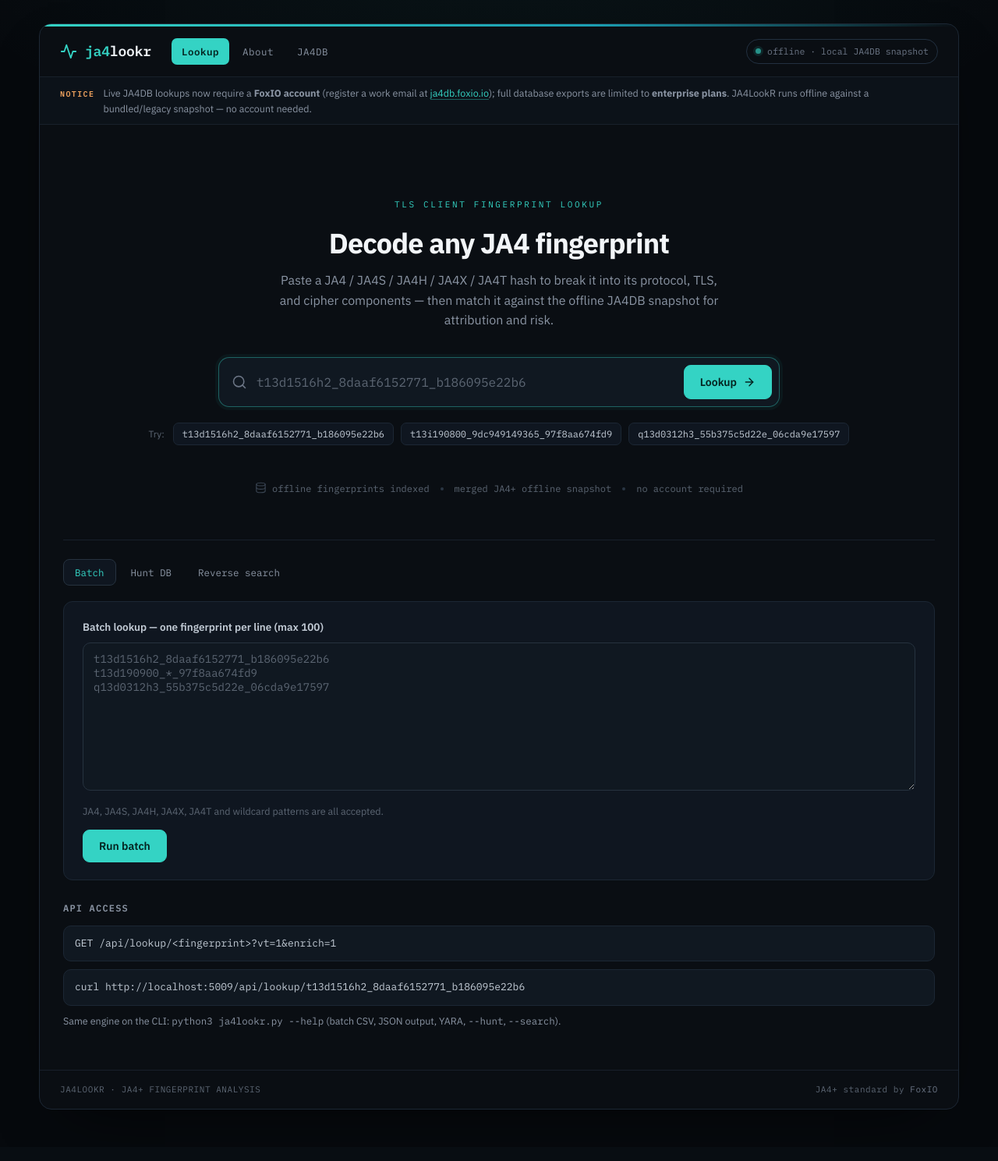
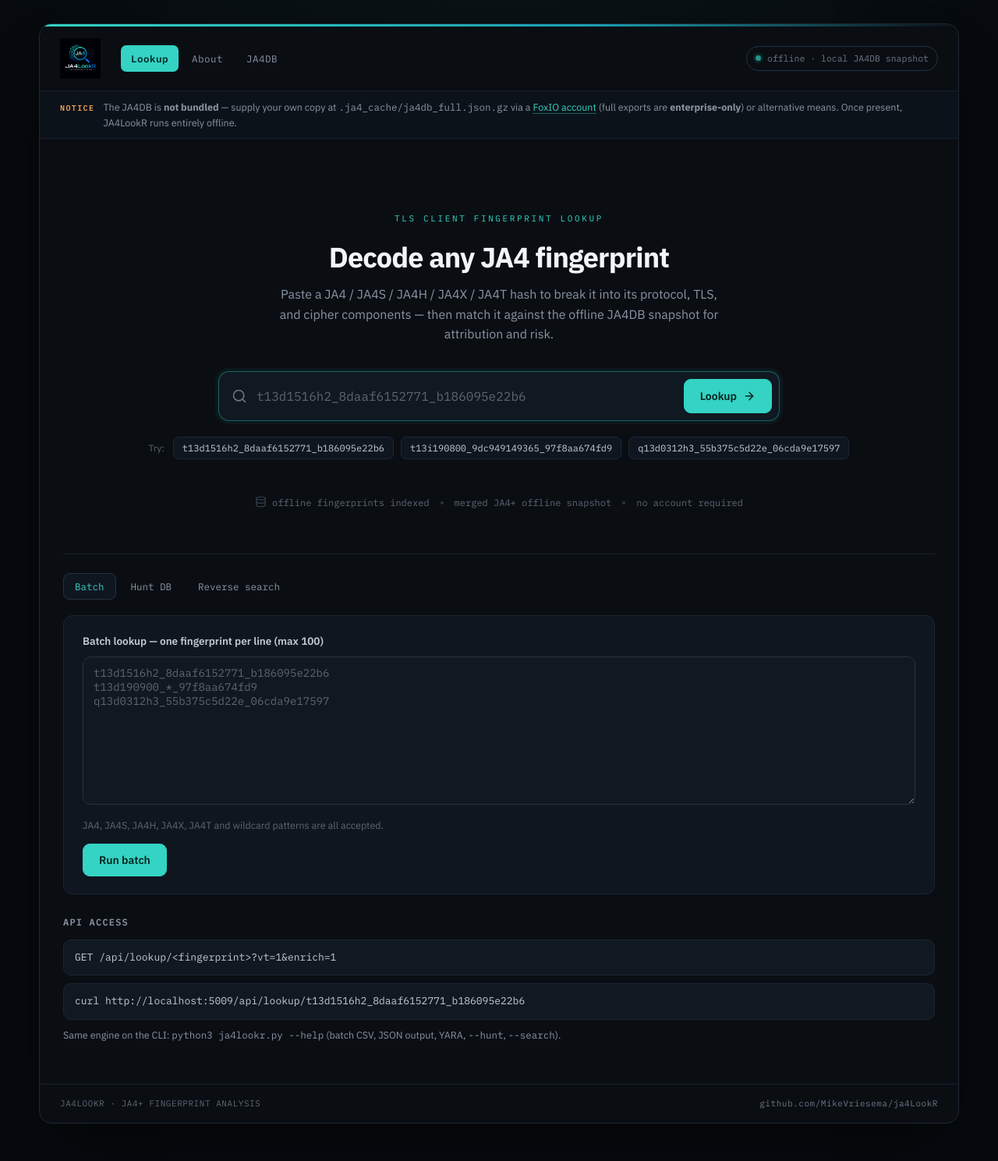
Before and after one commit to MikeVriesema/ja4LookR, a Flask app: page / in a window 1280 px wide. Shown: the whole page at 78% size. Before the commit the page ends 1423 px from the top, so only its background shows below. Run offline with Flask 3, Linux system fonts and the light colour scheme.

Commit message:
feat: brand logo, repo footer link, user-supplied DB messaging
- Replace the masthead symbol with the JA4LookR logo (assets/ja4lookR.png)
  and add it centered at the top of the README
- Footer: drop the FoxIO credit link, link to the GitHub repo instead
- Make clear the JA4DB is NOT bundled — users supply their own copy at
  .ja4_cache/ja4db_full.json.gz (FoxIO account / enterprise export or
  alternative means); rework README + web notice + install steps accordingly
- README: move Usage above the Risk engine section

Co-Authored-By: Claude Opus 4.8 <noreply@anthropic.com>

```diff
--- a/templates/base.html
+++ b/templates/base.html
@@ -70,13 +70,8 @@
             flex-wrap: wrap;
         }
         .topbar-left { display: flex; align-items: center; gap: 26px; }
-        .brand { display: flex; align-items: center; gap: 10px; }
-        .brand .logo { display: inline-flex; color: var(--accent); }
-        .brand .wordmark {
-            font-family: var(--mono); font-weight: 600; font-size: 18px;
-            color: #eef2f6; letter-spacing: -.01em;
-        }
-        .brand .wordmark b { color: var(--accent); font-weight: 600; }
+        .brand { display: inline-flex; align-items: center; text-decoration: none; }
+        .brand-logo { height: 52px; width: auto; display: block; }
         .topnav { display: flex; align-items: center; gap: 4px; font-family: var(--mono); font-size: 12.5px; letter-spacing: .04em; }
         .topnav a {
             padding: 7px 13px; border-radius: 7px; color: var(--muted); transition: background .15s, color .15s;
@@ -204,12 +199,9 @@
 
         <div class="topbar">
             <div class="topbar-left">
-                <div class="brand">
-                    <span class="logo" aria-hidden="true">
-                        <svg width="22" height="22" viewBox="0 0 24 24" fill="none" stroke="currentColor" stroke-width="2" stroke-linecap="round" stroke-linejoin="round"><polyline points="22 12 18 12 15 21 9 3 6 12 2 12"></polyline></svg>
-                    </span>
-                    <span class="wordmark"><b>ja4</b>lookr</span>
-                </div>
+                <a class="brand" href="/" aria-label="JA4LookR home">
+                    <img class="brand-logo" src="/assets/ja4lookR.png" alt="JA4LookR">
+                </a>
                 <nav class="topnav">
                     <a href="/" class="{{ 'active' if nav_active == 'lookup' else '' }}">Lookup</a>
                     <a href="/about" class="{{ 'active' if nav_active == 'about' else '' }}">About</a>
@@ -224,10 +216,11 @@
 
         <div class="db-notice">
             <span class="tag">Notice</span>
-            <span>Live JA4DB lookups now require a <strong>FoxIO account</strong> (register a work
-                email at <a href="https://ja4db.foxio.io" target="_blank" rel="noopener">ja4db.foxio.io</a>);
-                full database exports are limited to <strong>enterprise plans</strong>.
-                JA4LookR runs offline against a bundled/legacy snapshot — no account needed.</span>
+            <span>The JA4DB is <strong>not bundled</strong> — supply your own copy at
+                <code>.ja4_cache/ja4db_full.json.gz</code> via a
+                <a href="https://ja4db.foxio.io" target="_blank" rel="noopener">FoxIO account</a>
+                (full exports are <strong>enterprise-only</strong>) or alternative means.
+                Once present, JA4LookR runs entirely offline.</span>
         </div>
 
         <div class="content">
@@ -246,7 +239,7 @@
 
         <footer>
             <span>JA4LOOKR · JA4+ FINGERPRINT ANALYSIS</span>
-            <span>JA4+ standard by <a href="https://github.com/FoxIO-LLC/ja4" target="_blank" rel="noopener">FoxIO</a></span>
+            <span><a href="https://github.com/MikeVriesema/ja4LookR" target="_blank" rel="noopener">github.com/MikeVriesema/ja4LookR</a></span>
         </footer>
     </div>
 </body>
```
Also changed, not shown: README.md, assets/ja4lookR.png (added).
